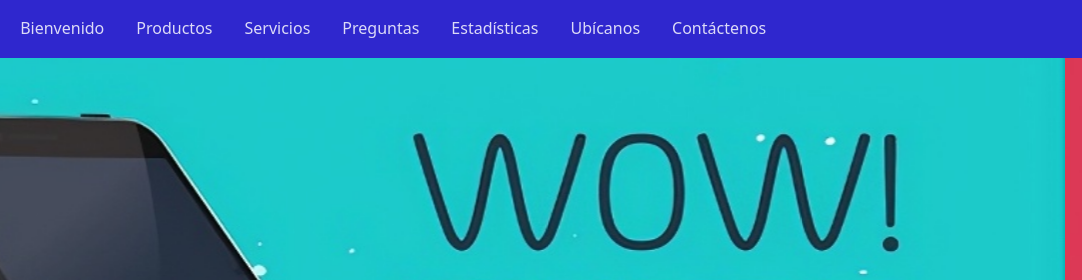
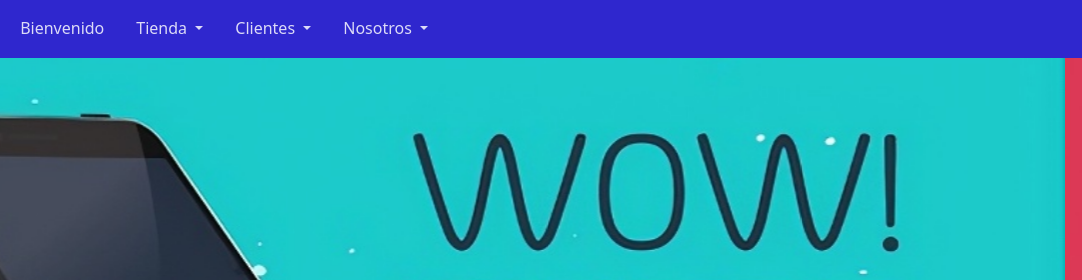
Before and after one commit to JJPedrique/StarCell, a plain HTML site: page index.html in a window 1280 px wide. Shown: the top 280 px of the page, 198-1280 px from the left. Drawn offline with nearby package versions, Linux system fonts and the light colour scheme; some packages are replaced by stand-ins of ours; a script that the page names is missing.

Commit message:
JJ_Pedrique:Programas de js 3 (?)

```diff
--- a/index.html
+++ b/index.html
@@ -28,23 +28,33 @@
                         <li class="nav-item">
                             <a class="nav-link" href="#Intro">Bienvenido</a>
                         </li>
-                        <li class="nav-item">
-                            <a class="nav-link" href="#Productos">Productos</a>
+                        <li class="nav-item dropdown">
+                            <a class="nav-link dropdown-toggle" href="#" role="button" data-bs-toggle="dropdown" aria-expanded="false">
+                                Tienda
+                            </a>
+                            <ul class="dropdown-menu">
+                                <li><a class="nav-link text-black" href="#Productos">Productos</a></li>
+                                <li><a class="nav-link text-black" href="#Servicios">Servicios</a></li>
+                            </ul>
                         </li>
-                        <li class="nav-item">
-                            <a class="nav-link" href="#Servicios">Servicios</a>
+                        <li class="nav-item dropdown">
+                            <a class="nav-link dropdown-toggle" href="#" role="button" data-bs-toggle="dropdown" aria-expanded="false">
+                                Clientes
+                            </a>
+                            <ul class="dropdown-menu">
+                                <li><a class="nav-link text-black" href="#Preguntas">Preguntas</a></li>
+                                <li><a class="nav-link text-black" href="#Estadisticas">Estadísticas</a></li>
+                            </ul>
                         </li>
-                        <li class="nav-item">
-                            <a class="nav-link" href="#Preguntas">Preguntas</a>
-                        </li>
-                        <li class="nav-item">
-                            <a class="nav-link" href="#Estadisticas">Estadísticas</a>
-                        </li>
-                        <li class="nav-item">
-                            <a class="nav-link" href="#Ubicacion">Ubícanos</a>
-                        </li>
-                        <li class="nav-item">
-                            <a class="nav-link" href="#Formulario">Contáctenos</a>
+                        <li class="nav-item dropdown">
+                            <a class="nav-link dropdown-toggle" href="#" role="button" data-bs-toggle="dropdown" aria-expanded="false">
+                                Nosotros
+                            </a>
+                            <ul class="dropdown-menu">
+
+                                <li><a class="nav-link text-black" href="#Ubicacion">Ubícanos</a></li>
+                                <li><a class="nav-link text-black" href="#Formulario">Contáctenos</a></li>
+                            </ul>
                         </li>
                     </ul>
                 </div>
```
